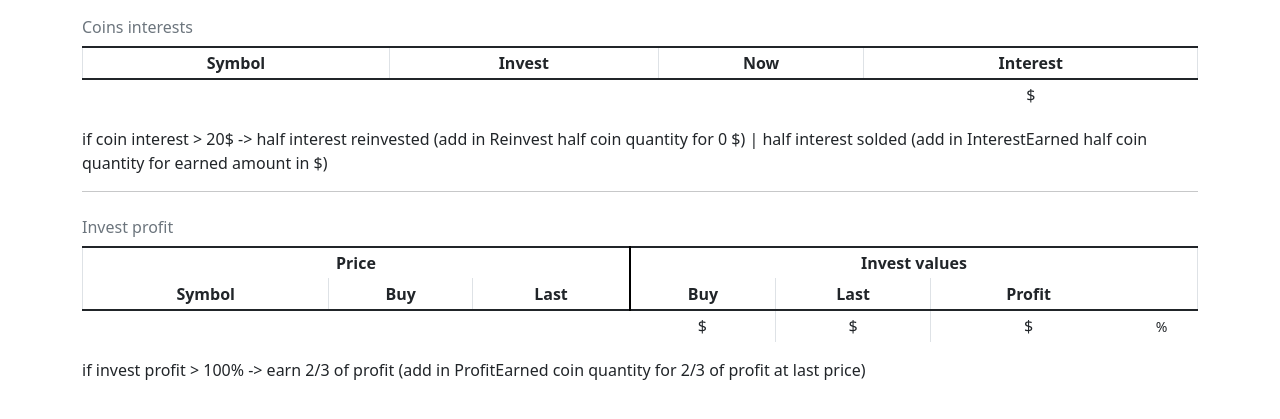
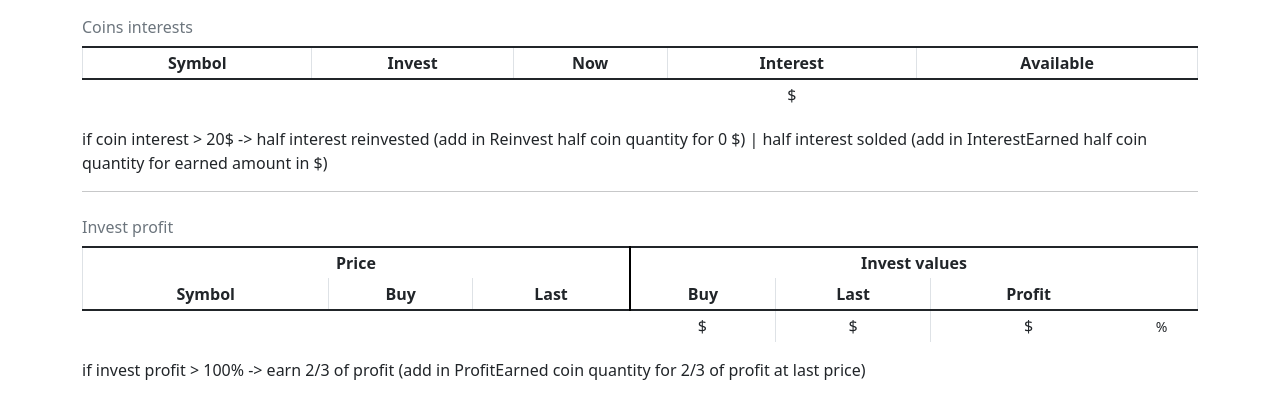
Before and after one commit to JBthePenguin/DjangoBinanceStaking, a Django app: template investmentapp/templates/investmentapp/index.html in a window 1280 px wide. Shown: the top 419 px of the page. Run offline with Django 4.2, Linux system fonts and the light colour scheme; the template is opened without the code that fills it, so the values that code supplies are empty; some libraries are stand-ins or nearby versions.

Commit message:
add available for each coin

```diff
--- a/investmentapp/templates/investmentapp/index.html
+++ b/investmentapp/templates/investmentapp/index.html
@@ -38,6 +38,7 @@
                 <th scope="col">Invest</th>
                 <th scope="col">Now</th>
                 <th scope="col">Interest</th>
+                <th scope="col">Available</th>
             </tr>
         </thead>
         <tbody>
@@ -47,6 +48,7 @@
                     <td>{{ datas.invest_coin_amount }}</td>
                     <td>{{ datas.present_coin_amount }}</td>
                     <td class="{%if datas.interest_coin_usd_amount > 20 %}text-success{% endif %}">{{ datas.interest_coin_amount }} -> {{ datas.interest_coin_usd_amount }} $</td>
+                    <td>{{ datas.available }}</td>
                 </tr>
             {%endfor%}
         </tbody>
@@ -56,6 +58,7 @@
                 <td class="bl-none br-none"></td>
                 <td class="bl-none br-none"></td>
                 <td class="bl-none br-none">{{ total.coin_usd_interest }} $</td>
+                <td class="bl-none br-none"></td>
             </tr>
         </tfoot>
     </table>
--- a/investmentapp/views.py
+++ b/investmentapp/views.py
@@ -34,6 +34,7 @@ def index(request):
         # spot balance
         spot_balance = round(float(
             next((item for item in spot_balances if item["asset"] == coin), None)["free"]), 8)
+        available = round(flex_saving_amount + spot_balance, 8)
         # invest coin amount
         invest_coin_amount = round(sum(
             Investment.objects.filter(coin=coin).values_list(
@@ -79,6 +80,7 @@ def index(request):
             'present_invest_usd_amount': present_invest_usd_amount,
             'profit_usd_amount': profit_usd_amount,
             'percent_profit_usd': percent_profit_usd,
+            'available': available
         }
         coins_datas.append((coin, datas))
         total_coin_usd_interest += interest_coin_usd_amount
```
